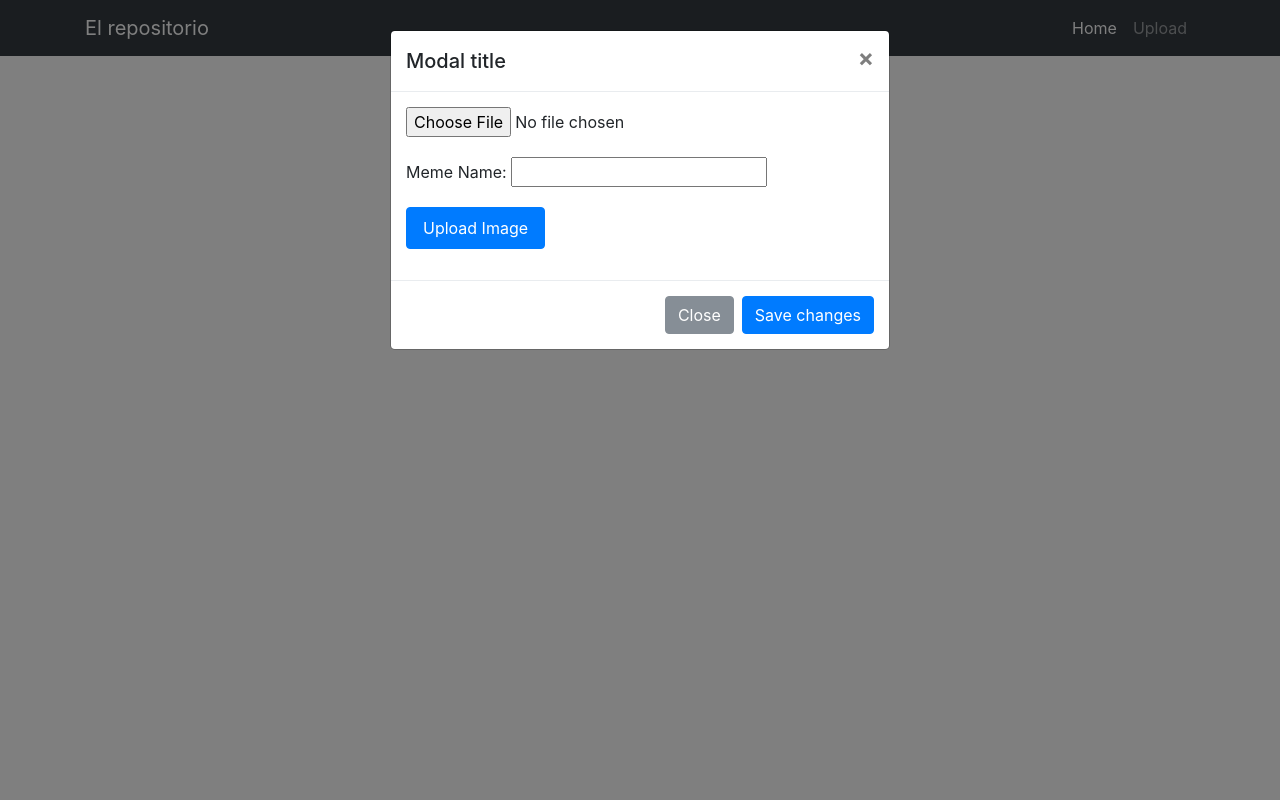
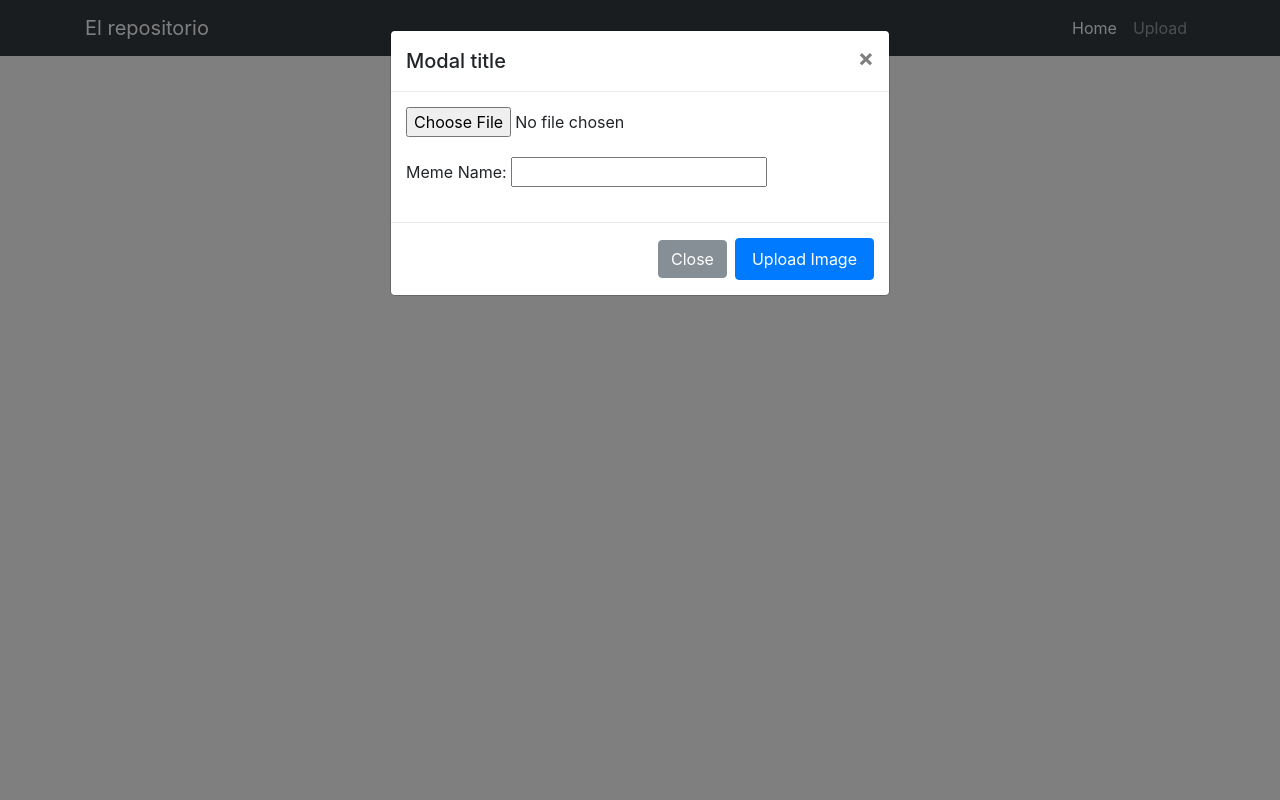
Before and after one commit to PSCS-Coding/archivo-de-amistad, a PHP site: page /index.php in a window 1280 px wide, after a click on "Upload". Run offline with PHP 8.4, Linux system fonts and the light colour scheme; data that the repository does not hold is empty; a stand-in replaces the project's code that opens the database connection; some libraries are stand-ins or nearby versions.

Commit message:
cleaned up html

```diff
--- a/index.php
+++ b/index.php
@@ -9,7 +9,7 @@
 
     <title>Repo</title>
 
-    <!-- Bootstrap core CSS -->
+
     <link rel="stylesheet" href="https://maxcdn.bootstrapcdn.com/bootstrap/4.0.0-beta.2/css/bootstrap.min.css" integrity="sha384-PsH8R72JQ3SOdhVi3uxftmaW6Vc51MKb0q5P2rRUpPvrszuE4W1povHYgTpBfshb" crossorigin="anonymous">
     <link href="style.css" rel="stylesheet">
     <script src="https://code.jquery.com/jquery-3.2.1.slim.min.js" integrity="sha384-KJ3o2DKtIkvYIK3UENzmM7KCkRr/rE9/Qpg6aAZGJwFDMVNA/GpGFF93hXpG5KkN" crossorigin="anonymous"></script>
@@ -51,17 +51,18 @@
             $query = $db_server->query("SELECT * FROM memes ORDER BY memeId DESC");
 
             $memes = array();
-	    while ($fac_row = $query->fetch_row()) {
-            ?>
+            while ($fac_row = $query->fetch_row()) { ?>
                 <div class="col-lg-3 col-md-4 col-xs-6">
                 <a href="<?php echo $fac_row[1] ?>" class="d-block mb-4 h-100">
                 <img class="img-fluid img-thumbnail" src="<?php echo $fac_row[1] ?>">
                 </a>
             </div>
             <?php } ?>
+        </div>
+    </div>
 
 
-    </div>
+
     <!-- Modal -->
     <div class="modal fade" id="exampleModal" tabindex="-1" role="dialog" aria-labelledby="exampleModalLabel" aria-hidden="true">
         <div class="modal-dialog" role="document">
@@ -72,8 +73,8 @@
                     <span aria-hidden="true">&times;</span>
                     </button>
                 </div>
+                <form action="upload.php" method="post" enctype="multipart/form-data">
                     <div class="modal-body">
-<form action="upload.php" method="post" enctype="multipart/form-data">
                         <div class="form-group">
                             <input type="file" name="fileToUpload" id="fileToUpload">
                         </div>
@@ -81,15 +82,12 @@
                             <label for="message-text" class="col-form-label">Meme Name:</label>
                             <input type="text" name="memeName" id="memeName">
                         </div>
-              <div class="form-group">
+                    </div>
+                    <div class="modal-footer">
+                        <button type="button" class="btn btn-secondary" data-dismiss="modal">Close</button>
                         <input type="submit" value="Upload Image" name="submit" class="nav-link btn btn-primary">
                     </div>
                 </form>
-      </div>
-      <div class="modal-footer">
-        <button type="button" class="btn btn-secondary" data-dismiss="modal">Close</button>
-        <button type="button" class="btn btn-primary">Save changes</button>
-      </div>
             </div>
         </div>
     </div>
```
Also changed, not shown: upload.php (+4 -4 lines). Lines whose indentation alone changed are shown as unchanged.
